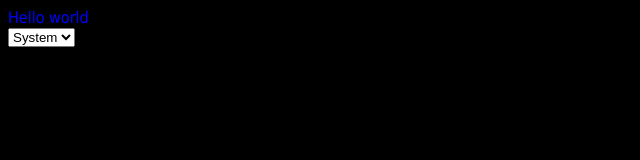
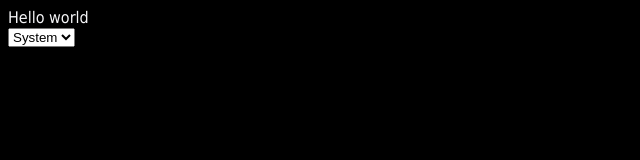
Before and after one commit to oklex/richmun-site-next, a Next.js app: page / in a window 1280 px wide. Shown: the top 160 px of the page, without its empty margins (0-640 px from the left). Built offline with nearby package versions, Linux system fonts and the light colour scheme.

Commit message:
installed styled icons and components updated theme types

```diff
--- a/package.json
+++ b/package.json
@@ -14,12 +14,14 @@
     "polished": "^4.2.2",
     "react": "^18",
     "react-dom": "^18",
-    "styled-components": "^6.1.1"
+    "styled-components": "^5.3.6",
+    "styled-icons": "^10.47.0"
   },
   "devDependencies": {
     "@types/node": "^20",
     "@types/react": "^18",
     "@types/react-dom": "^18",
+    "@types/styled-components": "^5.1.34",
     "eslint": "^8",
     "eslint-config-next": "14.0.4",
     "typescript": "^5"
--- a/src/themes/DarkTheme.ts
+++ b/src/themes/DarkTheme.ts
@@ -1,4 +1,29 @@
-export const DarkTheme = {
-    body: "black",
-    text: "blue",
+import { ColorPalette, Theme } from "./types"
+
+const PALETTE: ColorPalette = {
+    brand_main: "#4b969b",
+    brand_light: "#6dbfc2",
+    brand_dark: "#4b969b",
+    brand_accent: "#0E638D",
+    brand_warning: "#e5e5ff",
+    brand_gradient: {
+        top: "#0db08c",
+        bottom: "#377376",
+    },
+    mono_gradient: {
+        top: "#FFFFFF",
+        bottom: "#000000",
+    },
+
+    bg_high_contrast: "#000000",
+    bg_med_contrast: "#404040",
+    bg_low_contrast: "#a8a8a8",
+
+    text_high_contrast: "#FFFFFF",
+    text_med_contrast: "#f5f5f7",
+    text_low_contrast: "#ededed",
 }
+
+export const DarkTheme: Theme = {
+    ...PALETTE,
+}
--- a/src/themes/LightTheme.ts
+++ b/src/themes/LightTheme.ts
@@ -1,7 +1,4 @@
-export const LightTheme = {
-    body: "white",
-    text: "black",
-}
+import { ColorPalette, Theme } from "./types"
 
 const PALETTE: ColorPalette = {
     brand_main: "#4b969b",
@@ -26,3 +23,7 @@ const PALETTE: ColorPalette = {
     text_med_contrast: "#404040",
     text_low_contrast: "#a8a8a8",
 }
+
+export const LightTheme: Theme = {
+    ...PALETTE,
+}
--- a/src/themes/ThemeConfig.ts
+++ b/src/themes/ThemeConfig.ts
@@ -1,11 +1,11 @@
-import { createGlobalStyle } from 'styled-components'
+import { createGlobalStyle } from "styled-components"
+import { Theme } from "./types"
 
 // Your themeing variables
-export const GlobalStyle = createGlobalStyle`
+export const GlobalStyle = createGlobalStyle<{ theme: Theme }>`
   body {
-    background: ${({ theme }) => theme.body};
-    color: ${({ theme }) => theme.text};
+    background: ${({ theme }) => theme.bg_high_contrast};
+    color: ${({ theme }) => theme.text_med_contrast};
     font-family: Tahoma, Helvetica, Arial, Roboto, sans-serif;
-    transition: all 0.10s ease-out;
   }
 `
--- a/src/themes/ThemeProvider.tsx
+++ b/src/themes/ThemeProvider.tsx
@@ -4,6 +4,7 @@ import { useTheme } from "next-themes"
 
 import { LightTheme } from "./LightTheme"
 import { DarkTheme } from "./DarkTheme"
+import { Theme } from "./types"
 
 export const LOCAL_STORAGE_THEME_KEY = "theme"
 export type Themes = "system" | "light" | "dark" | "mono" | undefined
@@ -31,7 +32,7 @@ export const ThemeProvider = ({
         setMounted(true)
     }, [])
 
-    const CustomTheme = ((): Record<string, unknown> => {
+    const CustomTheme = ((): Theme => {
         if (theme === "light" || theme === "undefined") return LightTheme
         else return DarkTheme
     })()
--- a/src/themes/types.ts
+++ b/src/themes/types.ts
@@ -3,7 +3,7 @@ type Gradient = {
     top: HexColor
     bottom: HexColor
 }
-type ColorPalette = {
+export type ColorPalette = {
     brand_main: HexColor
     brand_light: HexColor
     brand_dark: HexColor
@@ -20,3 +20,5 @@ type ColorPalette = {
     text_med_contrast: HexColor
     text_low_contrast: HexColor
 }
+
+export interface Theme extends ColorPalette {}
--- a/tsconfig.json
+++ b/tsconfig.json
@@ -26,6 +26,6 @@
       "@components/*": ["./src/components/*"],
     }
   },
-  "include": ["next-env.d.ts", "**/*.tsx", "**/*.ts", ".next/types/**/*.ts"],
+  "include": ["next-env.d.ts", "**/*.tsx", "**/*.ts", ".next/types/**/*.ts", "src/pages/_app.js"],
   "exclude": ["node_modules"]
 }
```
Also changed, not shown: src/ui-library/Icon.tsx (added, +139 -0 lines), 1 other file (tests, documents, lock files or other folders).
